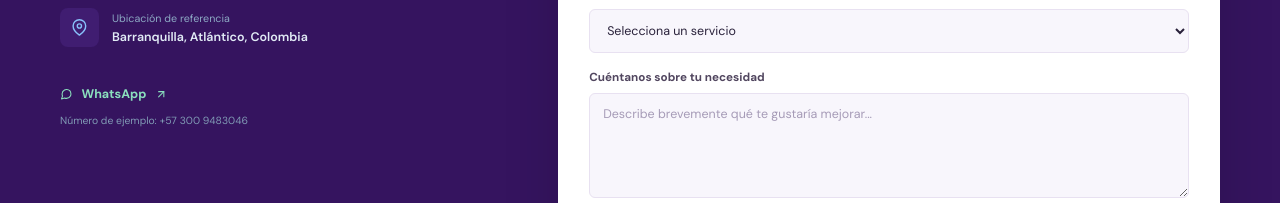
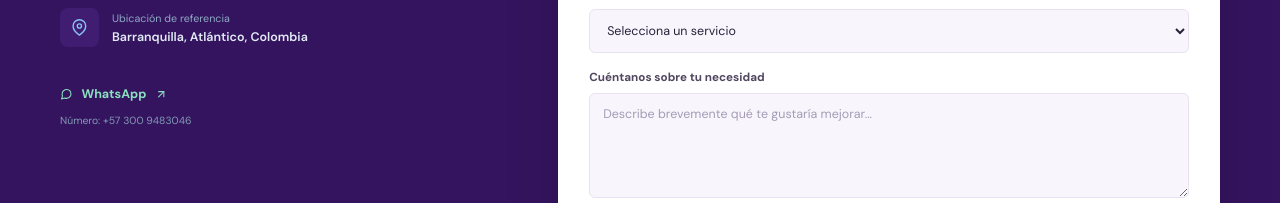
Before and after one commit to Joiner-Mendoza/DigytalPyme, a React (Vite) app: page / in a window 1280 px wide. Shown: the part 5994-6197 px from the top of the page. Built offline with nearby package versions, Linux system fonts and the light colour scheme.

Commit message:
Update demo caption in Contact component

```diff
--- a/src/components/Contact.jsx
+++ b/src/components/Contact.jsx
@@ -79,7 +79,7 @@ export default function Contact() {
             <a className="whatsapp-demo" href="https://wa.me/573000000000" target="_blank" rel="noreferrer">
               <FiMessageCircle /> WhatsApp  <FiArrowUpRight />
             </a>
-            <small className="demo-caption">Número de ejemplo: +57 300 9483046</small>
+            <small className="demo-caption">Número: +57 300 9483046</small>
           </div>
 
           <form className="contact-form reveal" onSubmit={handleSubmit}>
```
